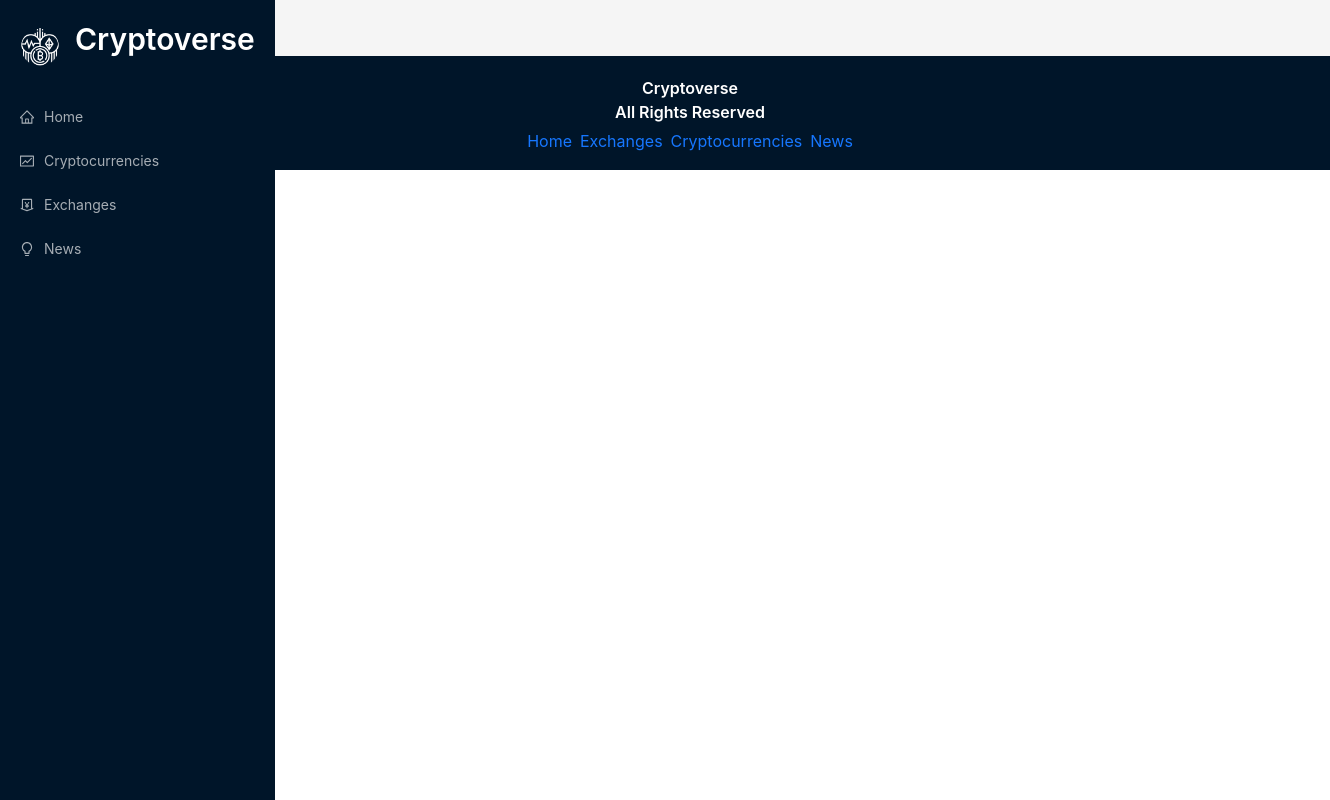
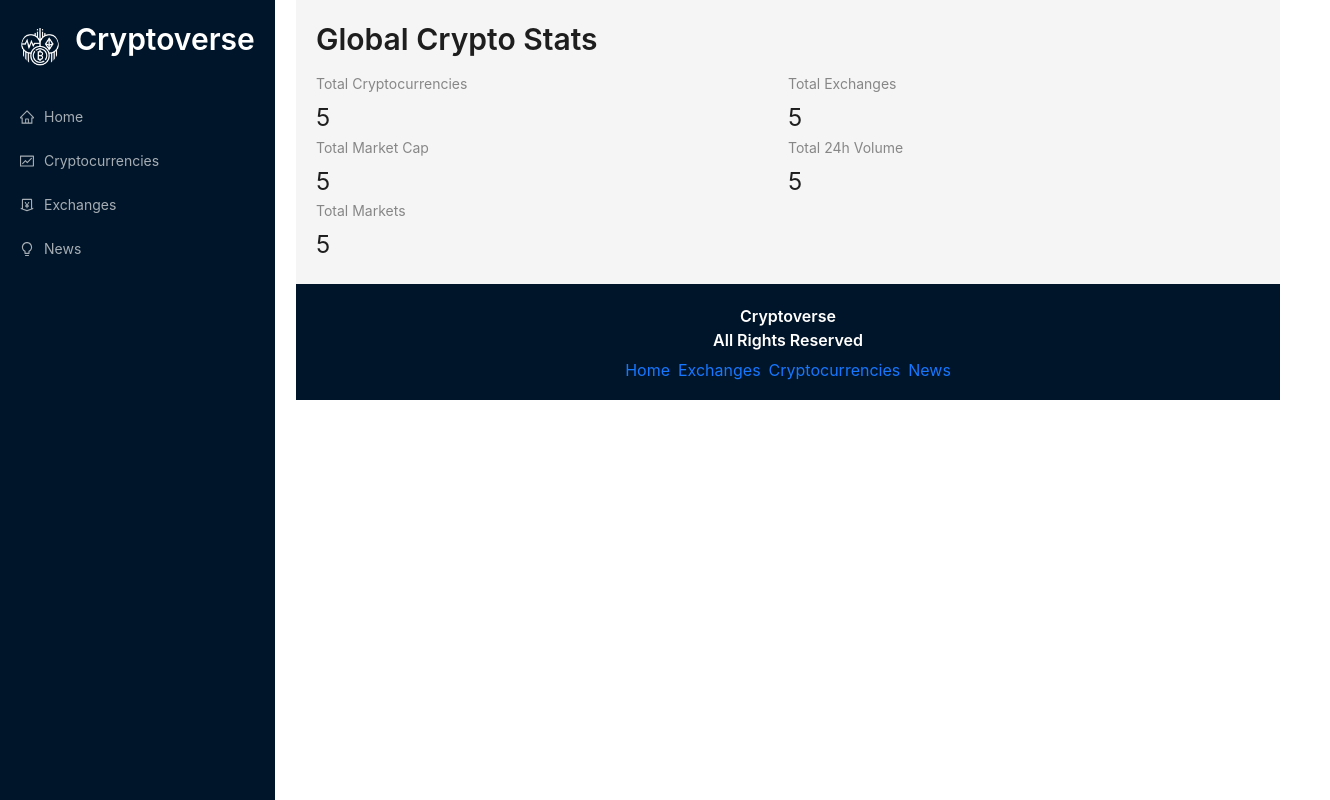
Before and after one commit to AnasBinAteeq/cryptoapp, a React (Create React App) app: page / in a window 1280 px wide. Shown: the whole page, 1330 px wide, since content can reach past the window. Built offline with nearby package versions, Linux system fonts and the light colour scheme.

Commit message:
Redux toolkit

```diff
--- a/src/App.js
+++ b/src/App.js
@@ -1,14 +1,15 @@
 import logo from './logo.svg';
-import {Routes, Route, Link} from 'react-router-dom';
+import { Routes, Route, Link } from 'react-router-dom';
 import { Layout, Typography, Space } from 'antd';
-import {NavBar, Homepage, Exchanges, Cryptocurrencies, CryptoDetails, News} from "./components";
+import { NavBar, Homepage, Exchanges, Cryptocurrencies, CryptoDetails, News } from "./components";
 import './App.css';
 
 function App() {
   return (
-    <div className="App">
+    <div className="app">
+
       <div className='navbar'>
-        <NavBar/>
+        <NavBar />
       </div>
       <div className='main'>
         <Layout>
@@ -24,8 +25,8 @@
         </Layout>
 
         <div className='footer'>
-        <Typography.Title level={5} style={{color:'white', textAlign:'center'}}>
-          Cryptoverse <br/>
+          <Typography.Title level={5} style={{ color: 'white', textAlign: 'center' }}>
+            Cryptoverse <br />
             All Rights Reserved
           </Typography.Title>
           <Space>
--- /dev/null
+++ b/src/app/store.js
@@ -0,0 +1,10 @@
+import { configureStore } from "@reduxjs/toolkit";
+
+import { cryptoApi } from "../services/cryptoApi";
+
+export default configureStore({
+    reducer : {
+        [cryptoApi.reducerPath]: cryptoApi.reducer,
+
+    },
+});
--- a/src/components/Homepage.jsx
+++ b/src/components/Homepage.jsx
@@ -1,10 +1,22 @@
 import React from "react";
+import millify from "millify";
+import { Typography, Row, Col, Statistic } from "antd";
+import { Link } from "react-router-dom";
+
+const {Title} = Typography
 
 const Homepage = () => {
     return(
-        <div>
-            HomePage
-        </div>
+        <>
+        <Title level={2} className="heading">Global Crypto Stats</Title>
+        <Row>
+            <Col span={12}><Statistic title="Total Cryptocurrencies" value="5"/></Col>
+            <Col span={12}><Statistic title="Total Exchanges" value="5"/></Col>
+            <Col span={12}><Statistic title="Total Market Cap" value="5"/></Col>
+            <Col span={12}><Statistic title="Total 24h Volume" value="5"/></Col>
+            <Col span={12}><Statistic title="Total Markets" value="5"/></Col>
+        </Row>
+        </>
     )
 }
 
--- a/src/index.js
+++ b/src/index.js
@@ -4,13 +4,17 @@
 import App from './App';
 import reportWebVitals from './reportWebVitals';
 import { BrowserRouter as Router } from 'react-router-dom';
-import "antd/dist/reset.css";
+import { Provider } from 'react-redux';
+import store from './app/store'
+
 
 const root = ReactDOM.createRoot(document.getElementById('root'));
 root.render(
   <React.StrictMode>
     <Router>
+      <Provider store={store}>
       <App />
+      </Provider>
     </Router>
   </React.StrictMode>
 );
--- /dev/null
+++ b/src/services/cryptoApi.js
@@ -0,0 +1,20 @@
+import { createApi, fetchBaseQuery,} from '@reduxjs/toolkit/query'
+
+const cryptoApiHeaders = {
+    'X-RapidAPI-Key': '127d36f10dmshd58ba00cf16721ep193166jsnb07395c910c1',
+    'X-RapidAPI-Host': 'coinranking1.p.rapidapi.com'
+};
+
+const baseUrl = 'https://coinranking1.p.rapidapi.com';
+
+const createRequest = (url) => ({url, headers: cryptoApiHeaders})
+
+export const cryptoApi = createApi({
+    reducerPath: 'cryptoApi',
+    baseQuery: fetchBaseQuery({baseUrl}),
+    endpoints: (builder)=>({
+        getCryptos : builder.query({
+            query: () => createRequest('/exchanges')
+        })
+    })
+});
```
Lines whose indentation alone changed are shown as unchanged.
